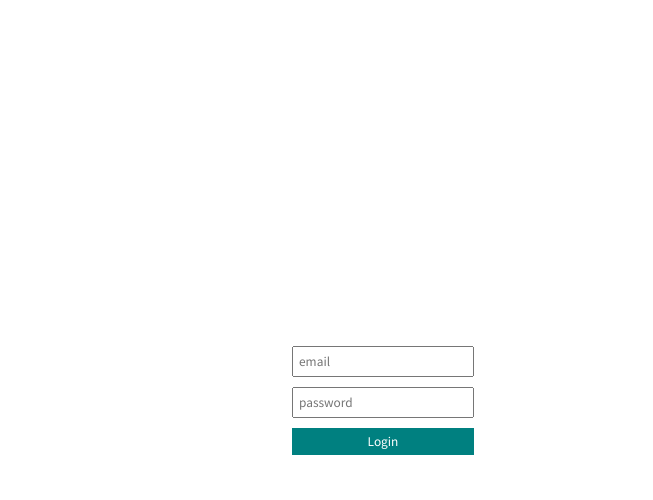
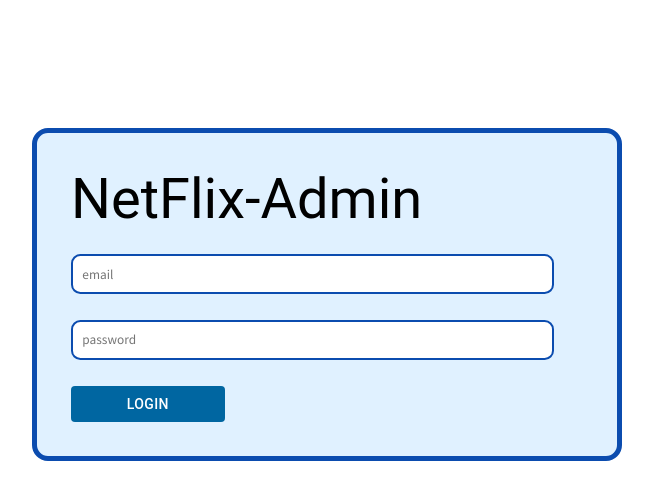
Before and after one commit to Rendani-M/fof-admin, a React (Create React App) app: page /login in a window 1280 px wide. Shown: the top 500 px of the page, without its empty margins (257-910 px from the left). Built offline with nearby package versions, Linux system fonts and the light colour scheme.

Commit message:
Fourth commit

```diff
--- a/src/firebase.js
+++ b/src/firebase.js
@@ -6,12 +6,12 @@
 // Your web app's Firebase configuration
 // For Firebase JS SDK v7.20.0 and later, measurementId is optional
 const firebaseConfig = {
-  apiKey: "AIzaSyCasa6g8JIX1SYqshUFUOHfLSOXgm1Efac",
-  authDomain: "netflix-a97e4.firebaseapp.com",
-  projectId: "netflix-a97e4",
-  storageBucket: "netflix-a97e4.appspot.com",
+  apiKey: process.env.REACT_APP_FIREBASE_API_KEY,
+  authDomain: `${process.env.REACT_APP_FIREBASE_PROJECT_ID}.firebaseapp.com`,
+  projectId: process.env.REACT_APP_FIREBASE_PROJECT_ID,
+  storageBucket: `${process.env.REACT_APP_FIREBASE_PROJECT_ID}.appspot.com`,
   messagingSenderId: "73623939274",
-  appId: "1:73623939274:web:a7f90e7093cc6e02b76c33",
+  appId: process.env.REACT_APP_FIREBASE_APP_ID,
   measurementId: "G-6QDH42FVWF"
 };
 
--- a/src/pages/login/Login.jsx
+++ b/src/pages/login/Login.jsx
@@ -3,12 +3,15 @@
 import { AuthContext } from "../../context/authContext/AuthContext";
 import "./login.css";
 import { useNavigate  } from 'react-router-dom';
+import {CircularProgress, Typography} from '@mui/material';
+import { Box, Button } from '@mui/material';
 
 export default function Login() {
   const [email, setEmail] = useState("");
   const [password, setPassword] = useState("");
   const { user, isFetching, dispatch } = useContext(AuthContext);
   const history = useNavigate();
+  const [loading, setLoading] = useState(false);
 
   useEffect(() => {
     if (user !== null) {
@@ -19,11 +22,21 @@
 
   const handleLogin = async(e) => {
     e.preventDefault();
+    setLoading(true);
+    try {
       await login({ "email": email, "password": password }, dispatch);
+    } catch (error) {
+      alert(error);
+      window.location.reload();
+    }finally {
+      setLoading(false);
+    }
   };
 
   return (
     <div className="login">
+      <Box className="loginContainer" sx={{ mr:{xs:'0', sm:'7em'} }}>
+        <Typography variant="h3" component="h2" sx={{mb:'0.4em', fontSize:{xs: '1.7em', sm:'3.5em'} }}>NetFlix-Admin</Typography>
         <form className="loginForm">
           <input
             type="text"
@@ -37,14 +50,19 @@
             className="loginInput"
             onChange={(e) => setPassword(e.target.value)}
           />
-        <button
+          <Button
             className="loginButton"
             onClick={handleLogin}
             disabled={isFetching}
+            sx={{ background:'rgb(0, 102, 161)', color:'white' }}
           >
-          Login
-        </button>
+            {loading ?
+              (<CircularProgress size={24}/>) : "Login"
+            }
+          </Button>
         </form>
+      </Box>
+
     </div>
   );
 }
--- a/src/pages/login/login.css
+++ b/src/pages/login/login.css
@@ -2,24 +2,39 @@
   width: 100%;
   height: 100vh;
   display: flex;
+  flex-direction: column;
   align-items: center;
-  justify-content: center;
+}
+.loginContainer{
+  background: rgba(0, 138, 252, 0.123);
+  width: 40%;
+  margin-top: 10%;
+  border: 5px solid rgb(11, 76, 175);
+  border-radius: 1em;
+  padding: 2.1em;
 }
 
 .loginForm {
   display: flex;
   flex-direction: column;
+  gap: 1em;
 }
 
 .loginInput {
   margin-bottom: 10px;
-  padding: 5px;
+  width: 90%;
+  padding: 0.7em;
+  border-radius: 0.7em;
+  background: white;
+  border: 2px solid rgb(11, 76, 175);
 }
 
 .loginButton {
-  background-color: teal;
+  background-color: rgb(0, 102, 161);
   border: none;
   color: white;
-  padding: 5px;
+  padding: 0.7em;
   cursor: pointer;
+  border-radius: 1em;
+  width: 30%;
 }
--- a/src/pages/movie/Movie.jsx
+++ b/src/pages/movie/Movie.jsx
@@ -26,6 +26,10 @@
     video: null,
     img: null,
   });
+  // const [fetchedData, setFetchedData] = useState(false);
+  const [firebaseStorageCapacity, setFirebaseStorageCapacity] = useState(null);
+  const [firebaseUploadCapacity, setFirebaseUploadCapacity] = useState(null);
+  const [mongoDBCapacity, setMongoDBCapacity] = useState(null);
 
   //getting the movie
   useEffect(() => {
@@ -72,6 +76,27 @@
       img: null,
     });
   }, [movie]);
+
+  useEffect(() => {
+    const fetchOperations = async () => {
+      try {
+          const resStorageSize = await makeRequest.get("/dataOperations/find");
+          const resDBSize = await makeRequest.get("/dataOperations/mongoDBStorageSize");
+          //setting data operation variables
+          setFirebaseStorageCapacity((resStorageSize.data.fileSize/5)*100); //Measured in GB
+          setFirebaseUploadCapacity((resStorageSize.data.upload/20000)*100);
+
+          //setting DBstorage
+          //max storage size is 512Mb*1024= 524288KB
+          setMongoDBCapacity((resDBSize.data.storageSize/524288)*100);
+
+      } catch (error) {
+        console.log(error);
+      }
+    };
+
+    fetchOperations();
+  }, [mongoDBCapacity, firebaseStorageCapacity, firebaseUploadCapacity]);
 
   const incrementUploadCount = async() => {
     setUploadCount(uploadCount + 1);
@@ -209,6 +234,8 @@
   const handleUpload = async (e) => {
     e.preventDefault();
 
+    //if the storage or upload capacity is above 97%, or if the DB is 99% full stop any uploading
+    if(firebaseStorageCapacity < 97 || firebaseUploadCapacity < 97 || mongoDBCapacity < 99){
       try {
         if (inputs.trailer && inputs.trailer instanceof File) {
           await handleFileUpload(inputs.trailer, 'trailer');
@@ -225,6 +252,11 @@
 
       } catch (error) {
         console.log(error);
+      }
+    }
+    else{
+      alert('Storage or Database Capacity Reached! Please delete movies to upload');
+      window.location.reload();
     }
   };
 
--- a/src/pages/newList/NewList.jsx
+++ b/src/pages/newList/NewList.jsx
@@ -5,6 +5,7 @@
 import { ListContext } from "../../context/listContext/ListContext";
 import { createList } from "../../context/listContext/apiCalls";
 import { useNavigate } from "react-router-dom";
+import { makeRequest } from "../../axios";
 
 export default function NewList() {
   const [list, setList] = useState(null);
@@ -12,10 +13,31 @@
 
   const { dispatch } = useContext(ListContext);
   const { movies, dispatch: dispatchMovie } = useContext(MovieContext);
+  const [mongoDBCapacity, setMongoDBCapacity] = useState(null);
 
   useEffect(() => {
     getMovies(dispatchMovie);
   }, [dispatchMovie]);
+
+  useEffect(() => {
+    const fetchOperations = async () => {
+      try {
+
+          const resDBSize = await makeRequest.get("/dataOperations/mongoDBStorageSize");
+          console.log("DB fetch",resDBSize.data);
+          //setting DBstorage
+          //max storage size is 512Mb*1024= 524288KB
+          setMongoDBCapacity((resDBSize.data.storageSize/524288)*100);
+
+          // setFetchedData(true);
+        // }
+      } catch (error) {
+        console.log(error);
+      }
+    };
+
+    fetchOperations();
+  }, [mongoDBCapacity]);
 
   const handleChange = (e) => {
     const value = e.target.value;
@@ -29,8 +51,14 @@
 
   const handleSubmit = (e) => {
     e.preventDefault();
-    createList(list, dispatch);
-    history("/lists")
+    if(mongoDBCapacity < 99){
+      createList(list, dispatch);
+      history("/lists")
+    }
+    else{
+      alert('Database Capacity Reached! Please delete movies or lists to upload');
+      window.location.reload();
+    }
   };
 
   return (
--- a/src/pages/newMovie/NewMovie.jsx
+++ b/src/pages/newMovie/NewMovie.jsx
@@ -24,6 +24,9 @@
   const [uploadCount, setUploadCount] = useState(0);
   const [fetchedData, setFetchedData] = useState(false);
   const { user } = useContext(AuthContext);
+  const [firebaseStorageCapacity, setFirebaseStorageCapacity] = useState(null);
+  const [firebaseUploadCapacity, setFirebaseUploadCapacity] = useState(null);
+  const [mongoDBCapacity, setMongoDBCapacity] = useState(null);
 
   const { dispatch } = useContext(MovieContext);
   // Add an effect to update the allFilesPresent state whenever one of the file inputs changes
@@ -43,6 +46,29 @@
     // const countUploaded = items.filter((item) => item !== null).length;
     // setTotalUploaded(countUploaded);
   }, [img, imgTitle, imgSm, trailer, video]);
+
+  useEffect(() => {
+    const fetchOperations = async () => {
+      try {
+
+        // if(fetchedData===false){
+          const resStorageSize = await makeRequest.get("/dataOperations/find");
+          const resDBSize = await makeRequest.get("/dataOperations/mongoDBStorageSize");
+          //setting data operation variables
+          setFirebaseStorageCapacity((resStorageSize.data.fileSize/5)*100); //Measured in GB
+          setFirebaseUploadCapacity((resStorageSize.data.upload/20000)*100);
+
+          //setting DBstorage
+          //max storage size is 512Mb*1024= 524288KB
+          setMongoDBCapacity((resDBSize.data.storageSize/524288)*100);
+
+      } catch (error) {
+        console.log(error);
+      }
+    };
+
+    fetchOperations();
+  }, [mongoDBCapacity, firebaseStorageCapacity, firebaseUploadCapacity]);
 
   //getting the data Operations
   useEffect(() => {
@@ -145,6 +171,8 @@
   const handleUpload = (e) => {
     e.preventDefault();
 
+    //if the storage or upload capacity is above 97%, or if the DB is 99% full stop any uploading
+    if(firebaseStorageCapacity < 97 || firebaseUploadCapacity < 97 || mongoDBCapacity < 99){
       upload([
         { file: img, label: "img" },
         { file: imgTitle, label: "imgTitle" },
@@ -152,6 +180,10 @@
         { file: trailer, label: "trailer" },
         { file: video, label: "video" },
       ]);
+    }else{
+      alert('Storage or Database Capacity Reached! Please delete movies to upload');
+      window.location.reload();
+    }
   };
 
   const handleSubmit = async(e) => {
```
Also changed, not shown: 1 other file (tests, documents, lock files or other folders). Lines whose indentation alone changed are shown as unchanged.
